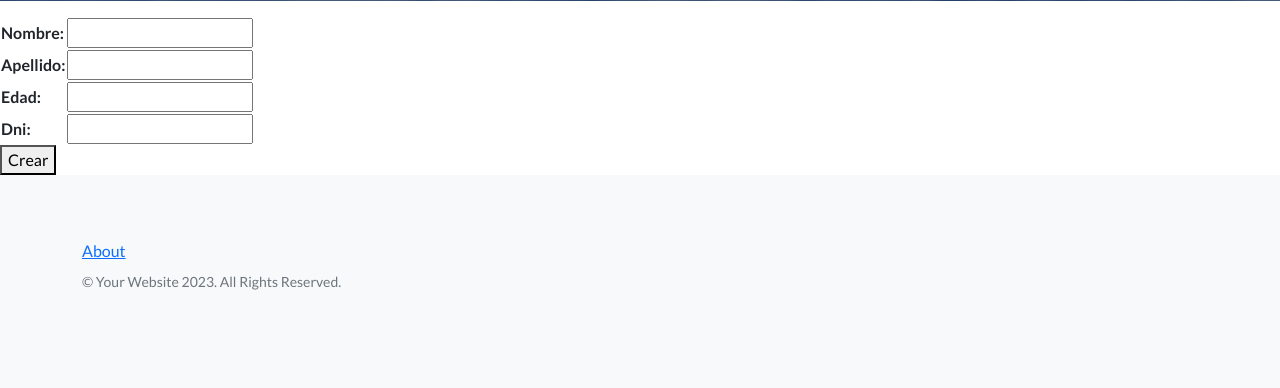
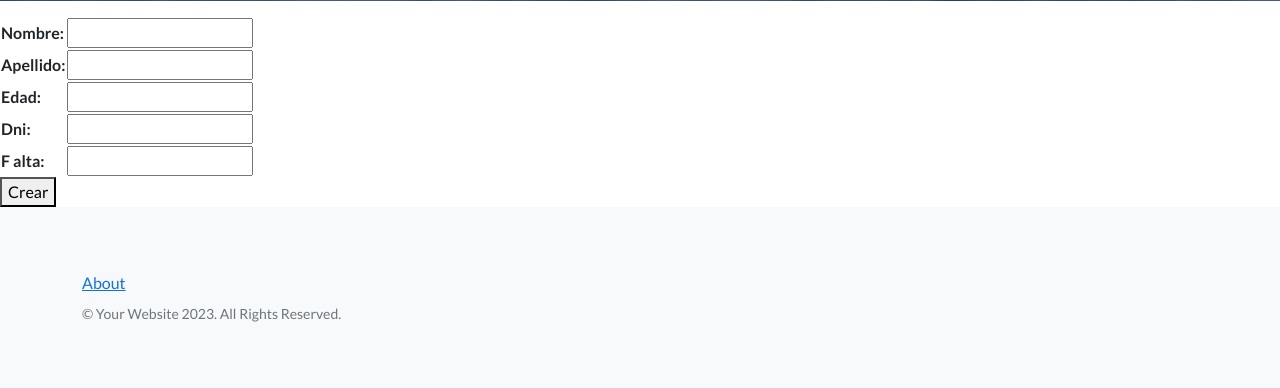
Before and after one commit to matiluzu/ProyectoFinal, a Django app: page /alumnos/crear/ in a window 1280 px wide. Shown: the part 555-943 px from the top of the page. Before the commit the page ends 845 px from the top, so only its background shows below. Run offline with Django 4.2, Linux system fonts and the light colour scheme; the visitor is signed in with stand-in values (Sample User, id 1); data that the repository does not hold is empty; some libraries are stand-ins or nearby versions.

Commit message:
ultimos ajustes

```diff
--- a/inicio/forms.py
+++ b/inicio/forms.py
@@ -1,10 +1,13 @@
 from django import forms
+from ckeditor.fields import RichTextFormField
 
 class CrearAlumnoFormulario(forms.Form):
     nombre = forms.CharField(max_length=20)
     apellido = forms.CharField(max_length=20)
     edad = forms.IntegerField()
     dni = forms.IntegerField()
+    f_alta = forms.DateField()
+    comentarios=RichTextFormField()
 
 class BuscarAlumnoFormulario(forms.Form):
     dni = forms.IntegerField(required=False)
--- a/inicio/models.py
+++ b/inicio/models.py
@@ -1,4 +1,6 @@
 from django.db import models
+from ckeditor.fields import RichTextField
+from datetime import date
 
 # Create your models here.
 
@@ -7,3 +9,5 @@ class Alumno(models.Model):
     apellido = models.CharField(max_length=20)
     edad = models.IntegerField()
     dni = models.IntegerField()
+    f_alta = models.DateField(default=date.today())
+    comentarios = RichTextField(null=True)
--- a/inicio/templates/inicio/crear_alumno.html
+++ b/inicio/templates/inicio/crear_alumno.html
@@ -16,6 +16,7 @@ Crear Alumno
     {% csrf_token %}
     <table>
         {{formulario}}
+        {{formulario.media}}
     </table>
     <button>Crear</button>
 </form>
--- a/inicio/templates/inicio/detalle_alumno.html
+++ b/inicio/templates/inicio/detalle_alumno.html
@@ -11,5 +11,7 @@ Alumno: {{alumno.nombre}} {{alumno.apellido}}
 {% block contenido %}
 <li>DNI: {{alumno.dni}}</li>
 <li>Edad: {{alumno.edad}}</li>
+<li>Fecha de alta: {{alumno.f_alta}}</li>
+<li>Comentarios: {{alumno.comentarios | safe}}</li>
 
 {% endblock contenido %}
--- a/inicio/templates/inicio/modificar_alumno.html
+++ b/inicio/templates/inicio/modificar_alumno.html
@@ -16,6 +16,7 @@ Modificar Alumno {{alumno.nombre}} - {{alumno.apellido}}
     {% csrf_token %}
     <table>
         {{form}}
+        {{form.media}}
     </table>
     <button>Modificar</button>
 </form>
--- a/inicio/views.py
+++ b/inicio/views.py
@@ -19,7 +19,7 @@ def crear_alumno(request):
         formulario = CrearAlumnoFormulario(request.POST)
         if formulario.is_valid():
             info = formulario.cleaned_data
-            alumno = Alumno(nombre = info['nombre'],apellido = info['apellido'], edad=info['edad'], dni=info['dni'])
+            alumno = Alumno(nombre = info['nombre'],apellido = info['apellido'], edad=info['edad'], dni=info['dni'],f_alta=info['f_alta'] ,comentarios=info['comentarios'])
             alumno.save()
             mensaje = f'Se dio de alta a {alumno.nombre} como alumno'
         else:
@@ -48,7 +48,7 @@ class DetalleAlumno(DetailView):
 
 class ModificarAlumno(LoginRequiredMixin, UpdateView):
     model = Alumno
-    fields = ["nombre","apellido","edad","dni"]
+    fields = ["nombre","apellido","edad","dni","f_alta","comentarios"]
     template_name = "inicio/modificar_alumno.html"
     success_url= reverse_lazy("inicio:alumnos")
 
--- a/pre3/settings.py
+++ b/pre3/settings.py
@@ -40,6 +40,7 @@ INSTALLED_APPS = [
     'django.contrib.staticfiles',
     'inicio',
     'usuario',
+    'ckeditor'
 ]
 
 MIDDLEWARE = [
--- a/requirements.txt
+++ b/requirements.txt
@@ -1,5 +1,7 @@
 asgiref==3.7.2
 Django==4.2.2
+django-ckeditor==6.6.1
+django-js-asset==2.1.0
 Pillow==10.0.0
 sqlparse==0.4.4
 tzdata==2023.3
```
Also changed, not shown: README.md, inicio/migrations/0003_alumno_observaciones.py (added), inicio/migrations/0004_remove_alumno_observaciones_alumno_comentarios.py (added), inicio/migrations/0005_alter_alumno_comentarios.py (added), inicio/migrations/0006_alumno_f_alta.py (added).
